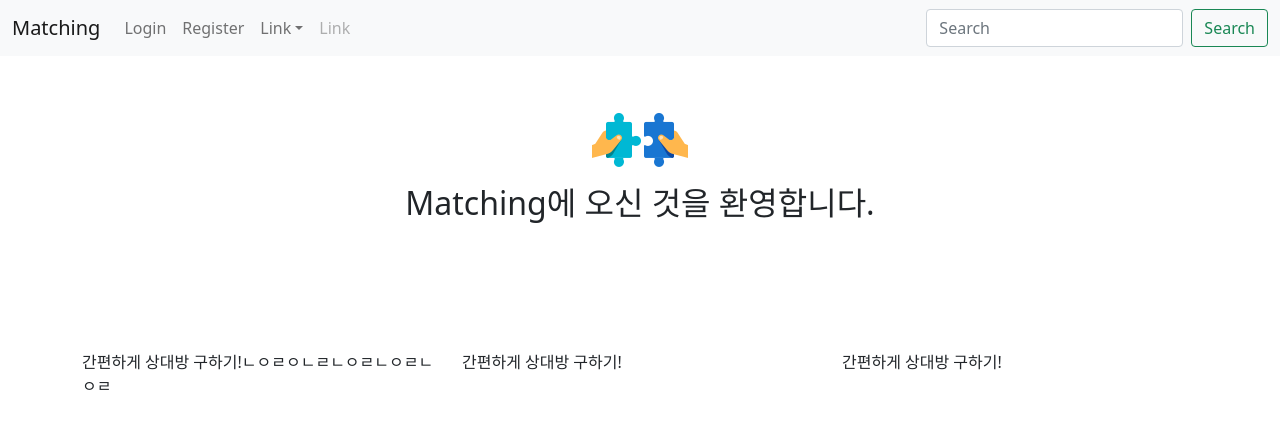
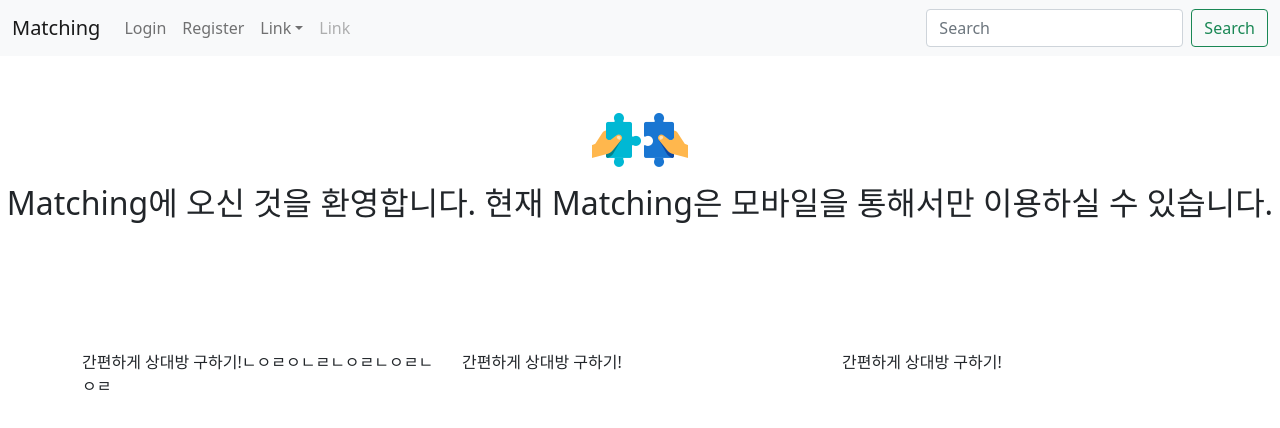
Before and after one commit to cshoon95/matching, a React (Create React App) app: page / in a window 1280 px wide. Shown: the top 428 px of the page. Built offline with nearby package versions, Linux system fonts and the light colour scheme.

Commit message:
[Introduction] 소개 패널 일단 멈춤

```diff
--- a/src/comp/Introduction.tsx
+++ b/src/comp/Introduction.tsx
@@ -8,6 +8,7 @@ const Introduction = () => {
             <Image src={icon} className="ac mgt-02"  />
             <h2 className="tac">
                 Matching에 오신 것을 환영합니다.
+                현재 Matching은 모바일을 통해서만 이용하실 수 있습니다.
             </h2>
             <Container className="mgt-08">
                 <Row>
```
